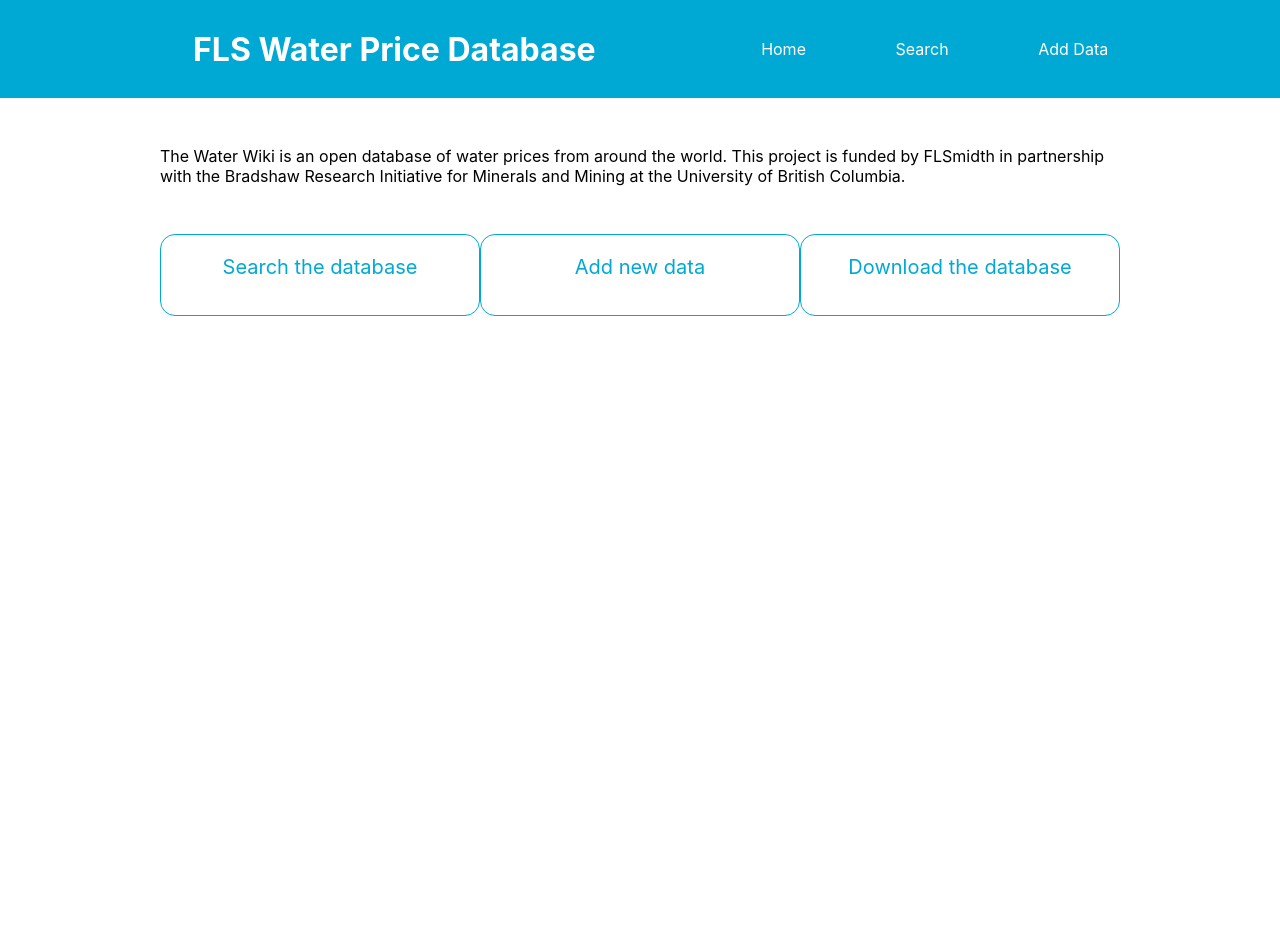
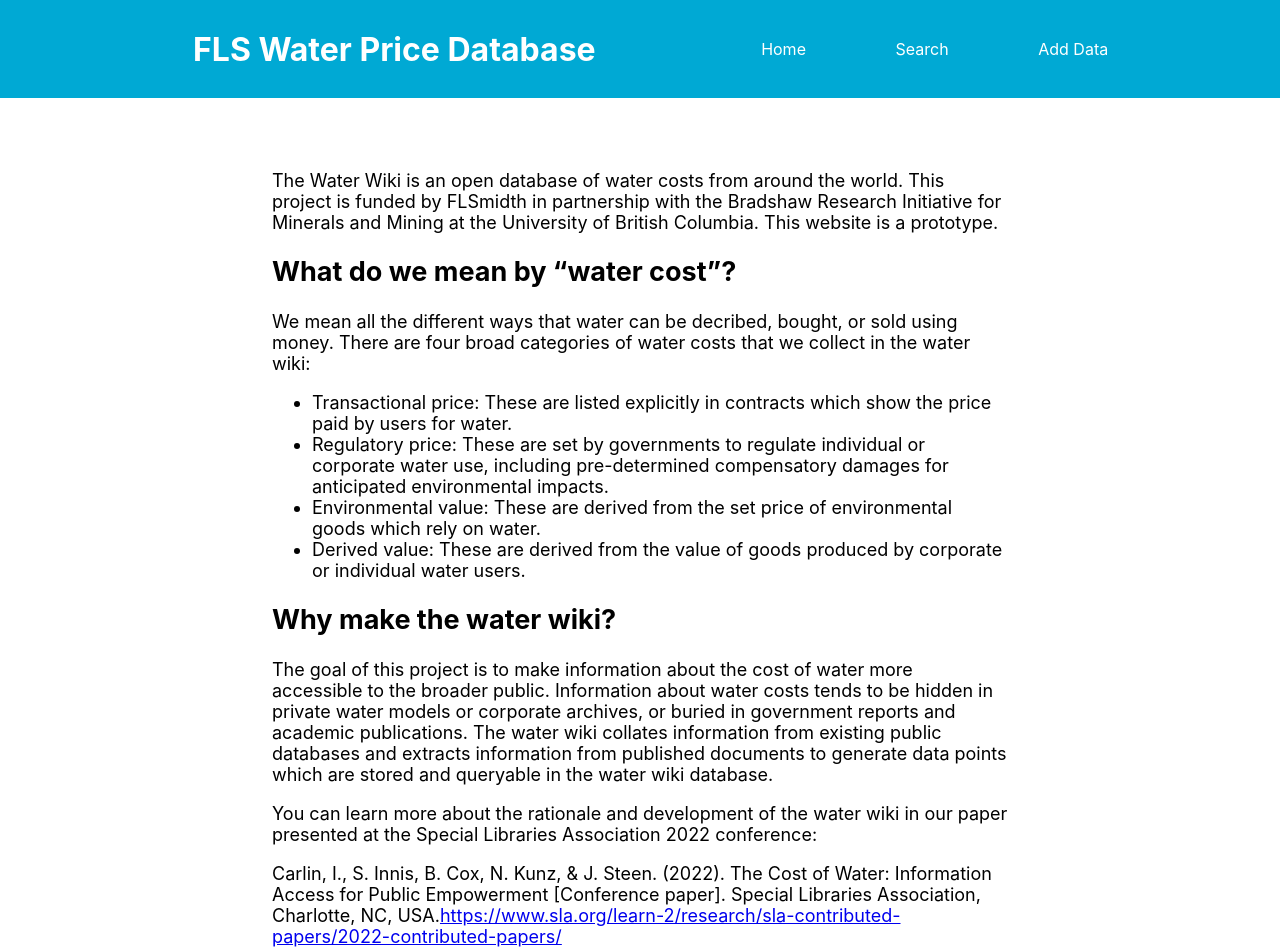
Before and after one commit to fls-water-wiki/fls-water-price-frontend, a React (Create React App) app: page / in a window 1280 px wide. Shown: the top 952 px of the page. Before the commit the page ends 800 px from the top, so only its background shows below. Built offline with nearby package versions, Linux system fonts and the light colour scheme.

Commit message:
add description to homepage

```diff
--- a/src/pages/Home.css
+++ b/src/pages/Home.css
@@ -3,11 +3,12 @@
     justify-content: center;
     flex-direction: column;
     align-items: center;
+    font-size: large;
 }
 
 .description {
     margin-top: 3em;
-    width: 75%
+    width: 57.5%
 }
 
 .link-cards-container {
--- a/src/pages/Home.jsx
+++ b/src/pages/Home.jsx
@@ -7,12 +7,43 @@ import {downloadDatabase} from '../utils/api/downloadDatabase'
 
 function Home() {
 
-
-
   return (
     <div className="home">
-      <p className="description">
-        The Water Wiki is an open database of water prices from around the world. This project is funded by FLSmidth in partnership with the Bradshaw Research Initiative for Minerals and Mining at the University of British Columbia.      </p>
+      <div className="description">
+
+      <p>
+        The Water Wiki is an open database of water costs from around the world. This project is funded by FLSmidth in partnership with the Bradshaw Research Initiative for Minerals and Mining at the University of British Columbia.
+        This website is a prototype.
+      </p>
+
+      <h2>
+        What do we mean by “water cost”?
+      </h2>
+
+        We mean all the different ways that water can be decribed, bought, or sold using money. There are four broad categories of water costs that we collect in the water wiki:
+        <ul>
+          <li> Transactional price: These are listed explicitly in contracts which show the price paid by users for water.</li>
+          <li> Regulatory price: These are set by governments to regulate individual or corporate water use, including pre-determined compensatory damages for anticipated environmental impacts. </li>
+          <li> Environmental value: These are derived from the set price of environmental goods which rely on water. </li>
+          <li> Derived value: These are derived from the value of goods produced by corporate or individual water users.</li>
+        </ul>
+      <h2>
+        Why make the water wiki?
+      </h2>
+      <p>
+        The goal of this project is to make information about the cost of water more accessible to the broader public.
+        Information about water costs tends to be hidden in private water models or corporate archives, or buried in government reports and academic publications.
+        The water wiki collates information from existing public databases and extracts information from published documents to generate data points which are stored and queryable in the water wiki database.
+      </p>
+      <p>
+        You can learn more about the rationale and development of the water wiki in our paper presented at the Special Libraries Association 2022 conference:
+      </p>
+      <p>
+        Carlin, I., S. Innis, B. Cox, N. Kunz, & J. Steen. (2022). The Cost of Water: Information Access for Public Empowerment [Conference paper]. Special Libraries Association, Charlotte, NC, USA.
+        <a href="https://www.sla.org/learn-2/research/sla-contributed-papers/2022-contributed-papers/">https://www.sla.org/learn-2/research/sla-contributed-papers/2022-contributed-papers/</a>
+      </p>
+      </div>
+
       <div className="link-cards-container">
         <Link className="link-card" to='/search'>Search the database</Link>
         <Link className="link-card" to='/add'>Add new data</Link>
```
